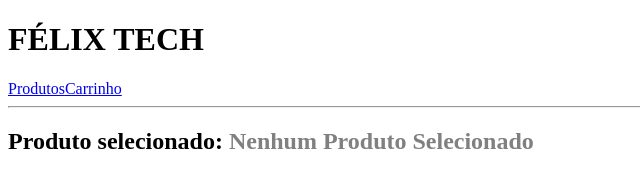
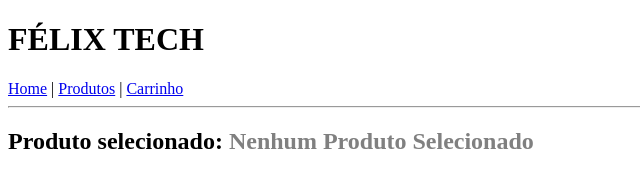
Before and after one commit to becafelixx/E-Commerce, an Angular app: page /produtos in a window 1280 px wide. Shown: the top 170 px of the page, without its empty margins (0-640 px from the left). Built offline with nearby package versions, Linux system fonts and the light colour scheme.

Commit message:
Atualiza componente principal da aplicação

```diff
--- a/src/app/app.html
+++ b/src/app/app.html
@@ -1,7 +1,8 @@
 <h1>{{ nomeLoja | uppercase }}</h1>
 <nav>
-    <a routerLink="/">Produtos</a>
-    <a routerLink="/carrinho">Carrinho</a>
+    <a routerLink="/"> Home</a> |
+    <a routerLink="/produtos"> Produtos</a> |
+    <a routerLink="carrinho"> Carrinho</a>
 </nav>
 <hr />
 <router-outlet></router-outlet>
```
